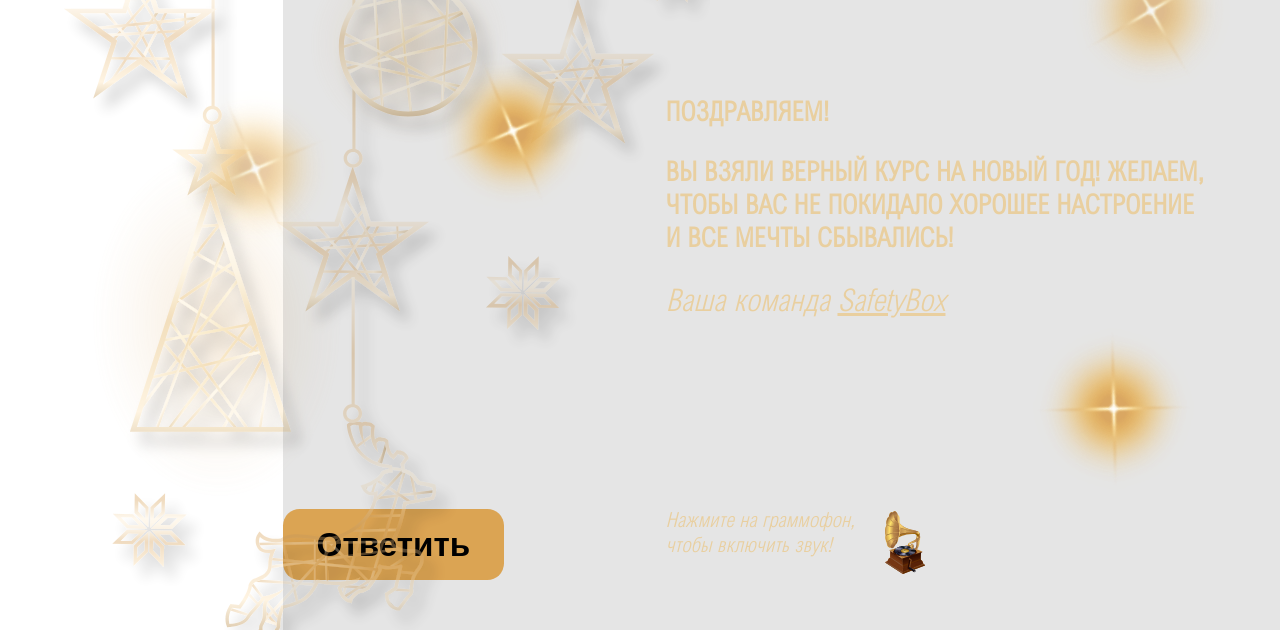
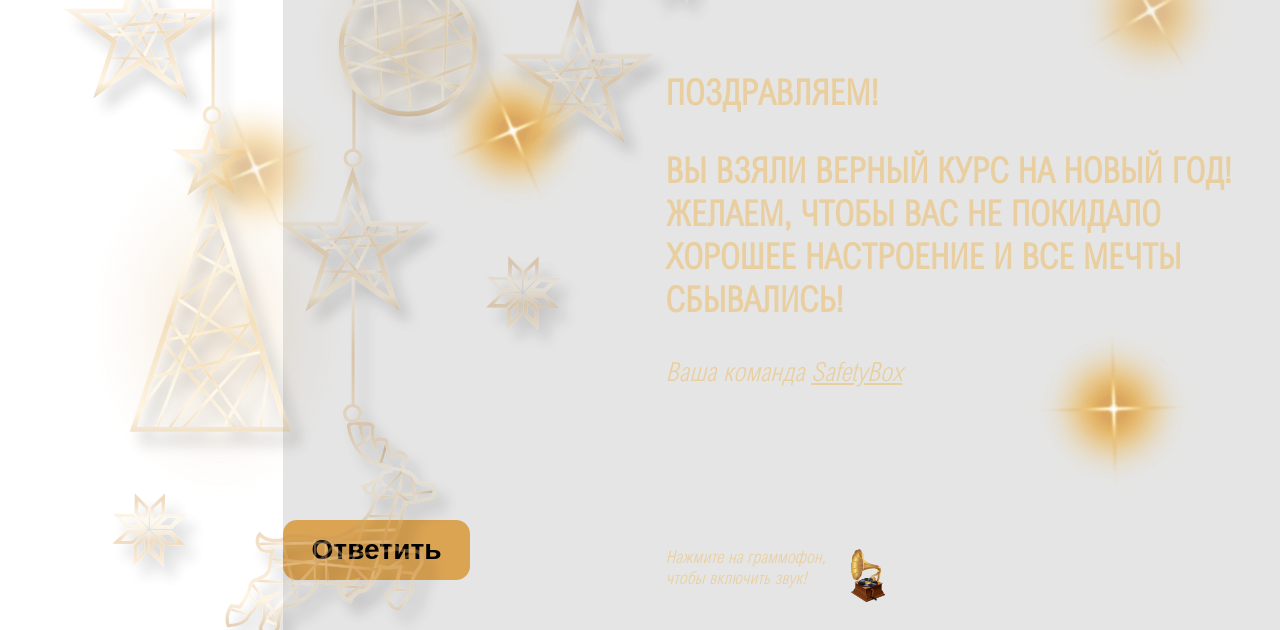
Before and after one commit to fedorkanin/Safetybox-new-year-quiz, a SvelteKit app: page /quiz/result in a window 1280 px wide. Shown: the part 150-780 px from the top of the page. Built offline with nearby package versions, Linux system fonts and the light colour scheme; a web font is replaced by a local one.

Commit message:
Better font scaling on result page

```diff
--- a/src/routes/quiz/result/+page.svelte
+++ b/src/routes/quiz/result/+page.svelte
@@ -88,8 +88,13 @@
 
 <style>
 	h5 {
-		font-size: 1.3em;
+		font-size: 1.5em;
 		text-transform: uppercase;
+	}
+	@media screen and (max-width: 1500px) {
+		h5 {
+			font-size: 2em;
+		}
 	}
 	a {
 		text-decoration: underline;
--- a/static/Styles/styles.css
+++ b/static/Styles/styles.css
@@ -55,23 +55,35 @@ p {
 
 @media screen and (min-width: 600px) and (max-width: 900px) {
 	body {
-		font-size: 110%;
+		font-size: 100%;
 	}
 }
 
 @media screen and (min-width: 900px) and (max-width: 1200px) {
 	body {
-		font-size: 120%;
+		font-size: 100%;
 	}
 }
 
 @media screen and (min-width: 1200px) and (max-width: 1600px) {
 	body {
-		font-size: 130%;
+		font-size: 110%;
 	}
 }
 
-@media screen and (min-width: 1600px) {
+@media screen and (min-width: 1600px) and (max-width: 2000px) {
+	body {
+		font-size: 140%;
+	}
+}
+
+@media screen and (min-width: 2000px) and (max-width: 2400px) {
+	body {
+		font-size: 160%;
+	}
+}
+
+@media screen and (min-width: 2400px) {
 	body {
 		font-size: 180%;
 	}
```
